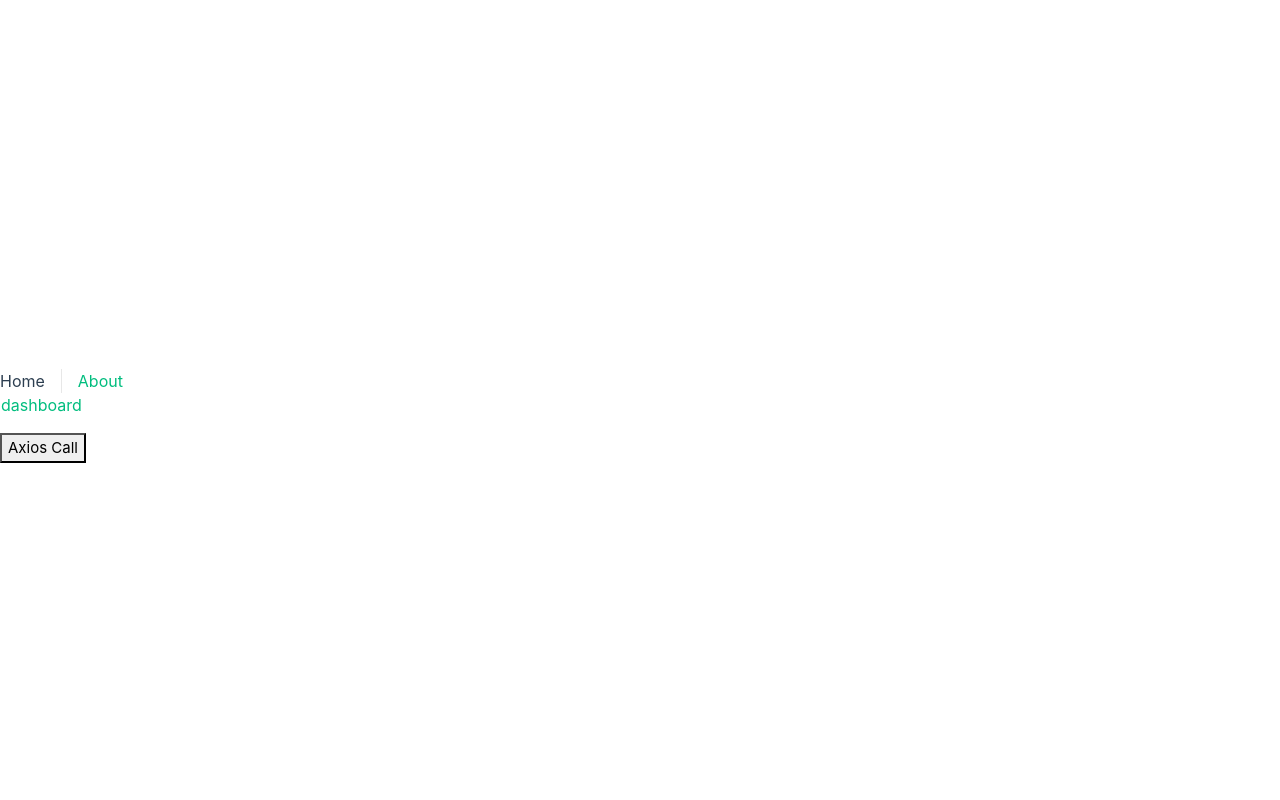
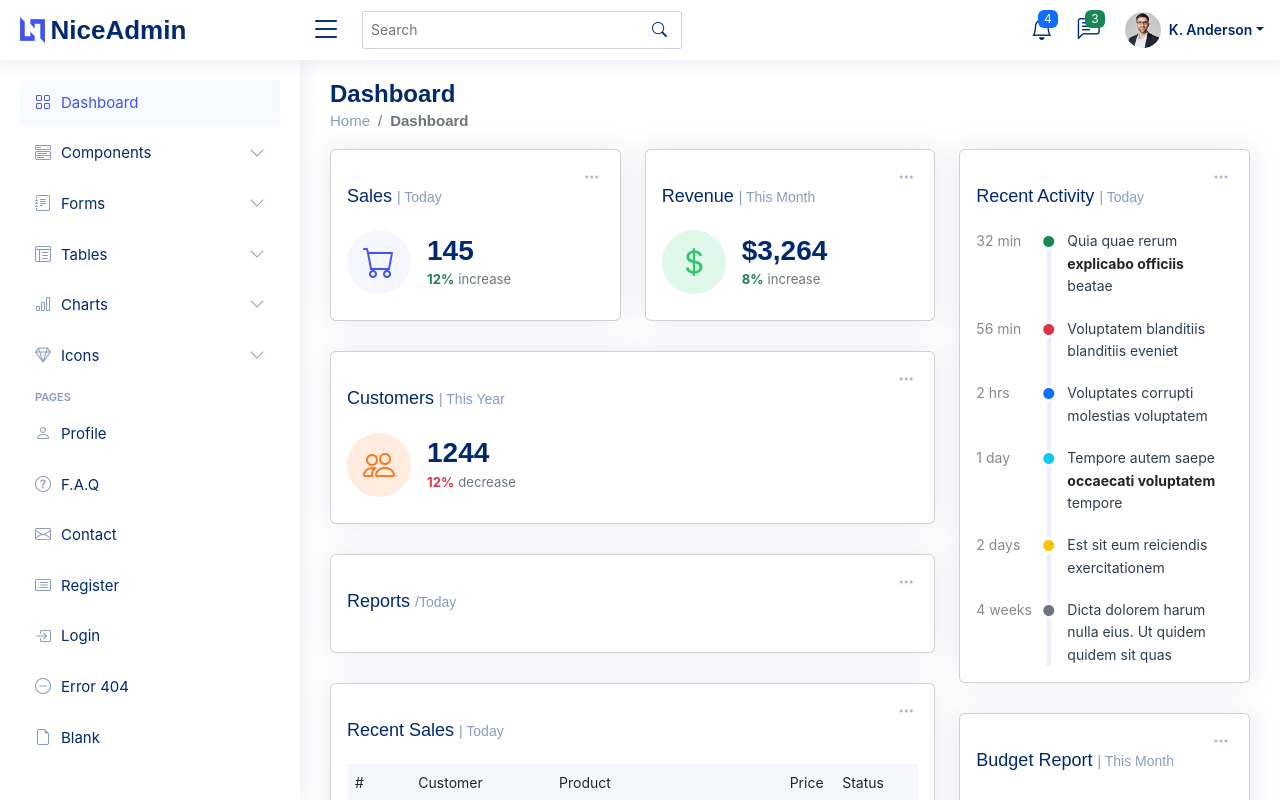
Before and after one commit to nabnitcjha/Laravel-Vue3-Crud, a Vue app in the folder VUE FrontEND/vue-project/: page / in a window 1280 px wide. Shown: the top 800 px of the page. Built offline with nearby package versions, Linux system fonts and the light colour scheme.

Commit message:
admin dashboard implement

```diff
--- a/VUE FrontEND/vue-project/src/App.vue
+++ b/VUE FrontEND/vue-project/src/App.vue
@@ -1,82 +1,7 @@
-<script setup>
-import { RouterLink, RouterView } from "vue-router";
-
-</script>
-
 <template>
-  <header>
-    <div class="wrapper">
-      <nav>
-        <RouterLink to="/">Home</RouterLink>
-        <RouterLink to="/about">About</RouterLink>
-        <RouterLink to="/dashboard">dashboard</RouterLink>
-      </nav>
-    </div>
-  </header>
-
-  <RouterView />
+  <index></index>
 </template>
 
-<style scoped>
-header {
-  line-height: 1.5;
-  max-height: 100vh;
-}
-
-.logo {
-  display: block;
-  margin: 0 auto 2rem;
-}
-
-nav {
-  width: 100%;
-  font-size: 12px;
-  text-align: center;
-  margin-top: 2rem;
-}
-
-nav a.router-link-exact-active {
-  color: var(--color-text);
-}
-
-nav a.router-link-exact-active:hover {
-  background-color: transparent;
-}
-
-nav a {
-  display: inline-block;
-  padding: 0 1rem;
-  border-left: 1px solid var(--color-border);
-}
-
-nav a:first-of-type {
-  border: 0;
-}
-
-@media (min-width: 1024px) {
-  header {
-    display: flex;
-    place-items: center;
-    padding-right: calc(var(--section-gap) / 2);
-  }
-
-  .logo {
-    margin: 0 2rem 0 0;
-  }
-
-  header .wrapper {
-    display: flex;
-    place-items: flex-start;
-    flex-wrap: wrap;
-  }
-
-  nav {
-    text-align: left;
-    margin-left: -1rem;
-    font-size: 1rem;
-
-    padding: 1rem 0;
-    margin-top: 1rem;
-  }
-}
-</style>
+<script setup>
+import index from "./components/dashboard/index.vue";
+</script>
```
Also changed, not shown: VUE FrontEND/vue-project/src/routerBackUp.vue (added, +19 -0 lines).
